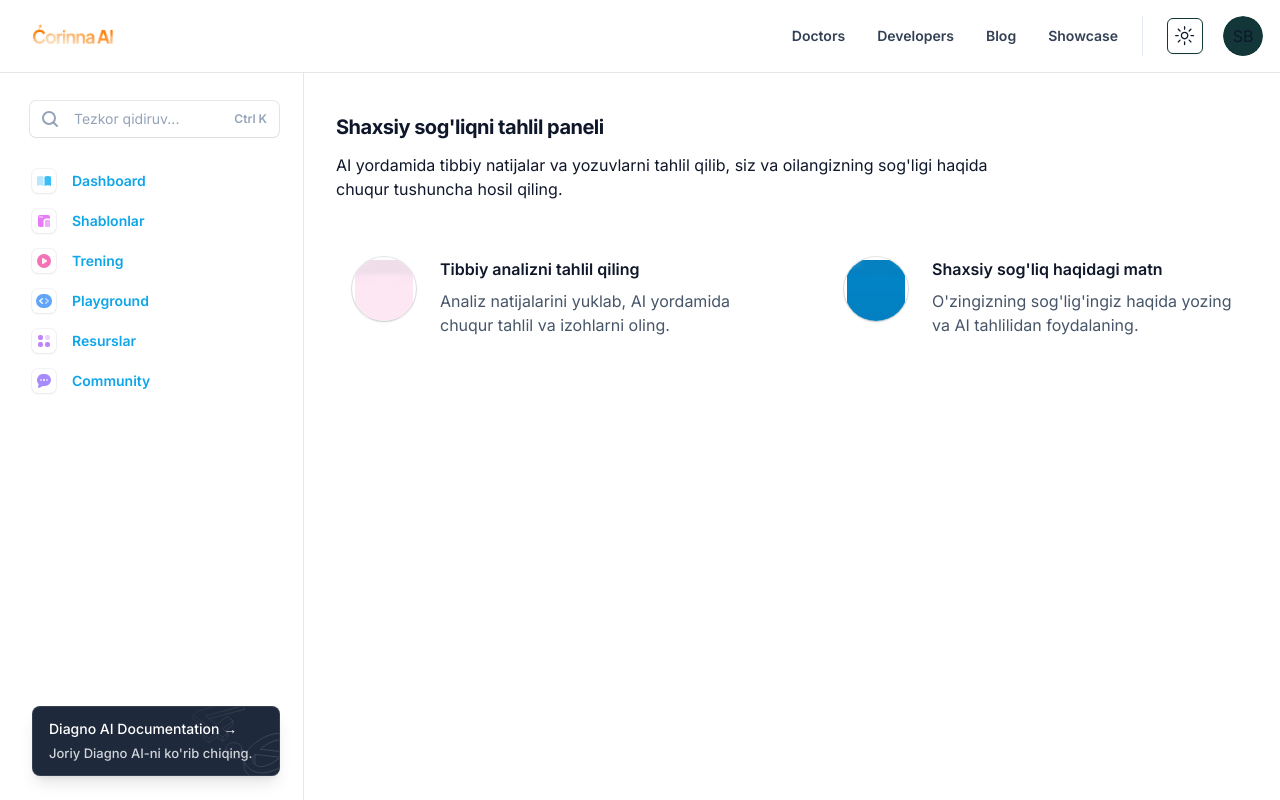
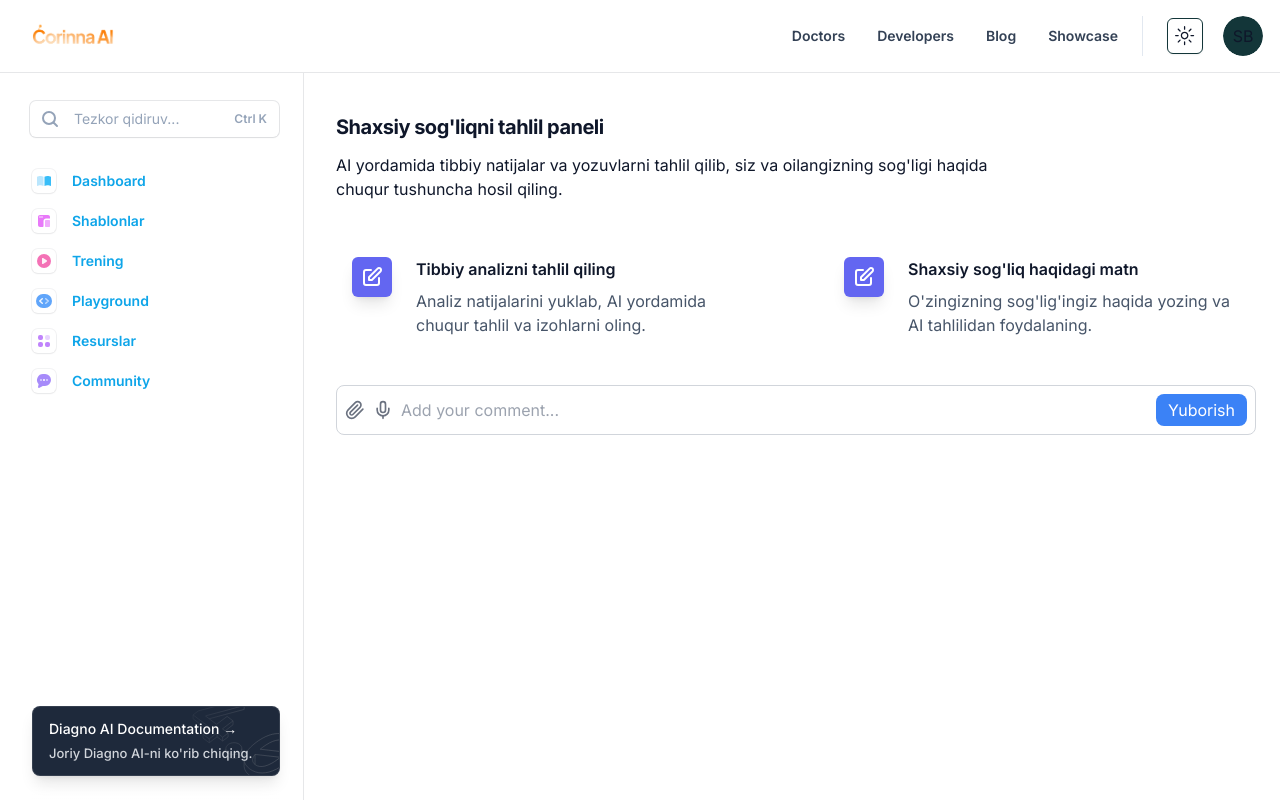
Before and after one commit to Uralov-Berdibek/diagno_ai, a Next.js app: page /dashboard in a window 1280 px wide. Built offline with nearby package versions, Linux system fonts and the light colour scheme; no server answers.

Commit message:
add textarea

```diff
--- a/package.json
+++ b/package.json
@@ -16,6 +16,7 @@
     "@radix-ui/react-dialog": "^1.1.2",
     "@radix-ui/react-dropdown-menu": "^2.1.2",
     "@radix-ui/react-icons": "^1.3.0",
+    "@radix-ui/react-popover": "^1.1.2",
     "@radix-ui/react-separator": "^1.1.0",
     "@radix-ui/react-slot": "^1.1.0",
     "@radix-ui/react-tooltip": "^1.1.4",
@@ -27,6 +28,7 @@
     "next-themes": "^0.4.3",
     "react": "^18",
     "react-dom": "^18",
+    "sonner": "^1.7.1",
     "tailwind-merge": "^2.5.2",
     "tailwindcss-animate": "^1.0.7",
     "zustand": "^5.0.1"
--- a/src/app/dashboard/page.tsx
+++ b/src/app/dashboard/page.tsx
@@ -1,10 +1,47 @@
+'use client';
+
+import React, { useState, useRef } from 'react';
 import MainSection from '../../components/shared/dashboard/main';
+import { Paperclip, Mic } from 'lucide-react';
 
-export default async function Dashboard({ params }: { params: Promise<{ slug: string }> }) {
+export default function Dashboard() {
+  const [comment, setComment] = useState('');
+  const textareaRef = useRef<HTMLTextAreaElement>(null);
+
+  const handleInputChange = (e: React.ChangeEvent<HTMLTextAreaElement>) => {
+    setComment(e.target.value);
+
+    // Adjust the height dynamically
+    if (textareaRef.current) {
+      textareaRef.current.style.height = 'auto'; // Reset height
+      textareaRef.current.style.height = `${textareaRef.current.scrollHeight}px`; // Set to scroll height
+    }
+  };
   return (
     <div className='lg:pl-[21rem] pr-6'>
       <div className='max-w-3xl mx-auto relative z-20 pt-10 xl:max-w-none'>
         <MainSection />
+        <div className='flex items-center space-x-2 border border-gray-300 rounded-lg p-2 my-8'>
+          <div className='flex items-center gap-2'>
+            <button className='text-gray-500 hover:text-gray-700'>
+              <Paperclip size={20} />
+            </button>
+            <button className='text-gray-500 hover:text-gray-700'>
+              <Mic size={20} />
+            </button>
+          </div>
+          <textarea
+            ref={textareaRef}
+            value={comment}
+            onChange={handleInputChange}
+            className='flex-1 border-none resize-none focus:ring-0 focus:outline-none bg-transparent overflow-hidden'
+            placeholder='Add your comment...'
+            rows={1} // Minimum rows
+          />
+          <button className='bg-blue-500 text-white px-3 py-1 rounded-lg hover:bg-blue-600'>
+            Yuborish
+          </button>
+        </div>
       </div>
     </div>
   );
--- a/src/components/shared/dashboard/main.tsx
+++ b/src/components/shared/dashboard/main.tsx
@@ -13,27 +13,24 @@ const MainSection = () => {
         </p>
       </div>
       <ul className='mt-10 grid grid-cols-1 gap-x-16 gap-y-8 xl:grid-cols-2 xl:gap-y-10'>
-        <li className='relative flex items-start p-4 dark:hover:bg-slate-900 hover:rounded-t-lg'>
-          <div className='w-16 h-16 p-[0.1875rem] rounded-full ring-1 ring-slate-900/10 shadow overflow-hidden flex-none dark:bg-indigo-500 dark:highlight-white/20'>
-            <div
-              className='aspect-w-1 aspect-h-1 bg-[length:100%] dark:hidden'
-              style={{
-                backgroundImage: `url(/customization.png)`,
-                backgroundSize: 'cover',
-                backgroundPosition: 'center',
-                height: '100vh',
-              }}
-            ></div>
-            <div
-              className='hidden aspect-w-1 aspect-h-1 bg-[length:100%] dark:block'
-              style={{
-                backgroundImage: `url(/customization.png)`,
-                backgroundSize: 'cover',
-                backgroundPosition: 'center',
-                height: '100vh', // Example height
-              }}
-            ></div>
-          </div>
+        <li className='relative flex items-start p-4 dark:hover:bg-slate-900/15 hover:rounded-t-lg'>
+          <span className='inline-flex items-center justify-center p-2 bg-indigo-500 rounded-md shadow-lg'>
+            <svg
+              className='h-6 w-6 text-white'
+              xmlns='http://www.w3.org/2000/svg'
+              fill='none'
+              viewBox='0 0 24 24'
+              stroke='currentColor'
+              aria-hidden='true'
+            >
+              <path
+                strokeLinecap='round'
+                strokeLinejoin='round'
+                strokeWidth='2'
+                d='M11 5H6a2 2 0 00-2 2v11a2 2 0 002 2h11a2 2 0 002-2v-5m-1.414-9.414a2 2 0 112.828 2.828L11.828 15H9v-2.828l8.586-8.586z'
+              ></path>
+            </svg>
+          </span>
           <div className='peer group flex-auto ml-6'>
             <h3 className='mb-2 font-semibold text-slate-900 dark:text-slate-200'>
               <a
@@ -48,10 +45,10 @@ const MainSection = () => {
                   <path
                     d='M0 0L3 3L0 6'
                     fill='none'
-                    stroke-width='2'
+                    strokeWidth='2'
                     stroke='currentColor'
-                    stroke-linecap='round'
-                    stroke-linejoin='round'
+                    strokeLinecap='round'
+                    strokeLinejoin='round'
                   ></path>
                 </svg>
               </a>
@@ -62,27 +59,24 @@ const MainSection = () => {
           </div>
           <div className='absolute -z-10 -inset-3 rounded-2xl bg-slate-50 dark:bg-slate-800/50 opacity-0 peer-hover:opacity-100 sm:-inset-4'></div>
         </li>
-        <li className='relative flex items-start p-4 dark:hover:bg-slate-900 hover:rounded-t-lg'>
-          <div className='w-16 h-16 p-[0.1875rem] rounded-full ring-1 ring-slate-900/10 shadow overflow-hidden flex-none dark:bg-indigo-500 dark:highlight-white/20'>
-            <div
-              className='aspect-w-1 aspect-h-1 bg-[length:100%] dark:hidden'
-              style={{
-                backgroundImage: `url(/spectronlabs.png)`,
-                backgroundSize: 'cover',
-                backgroundPosition: 'center',
-                height: '100vh',
-              }}
-            ></div>
-            <div
-              className='hidden aspect-w-1 aspect-h-1 bg-[length:100%] dark:block'
-              style={{
-                backgroundImage: `url(/spectronlabs.png)`,
-                backgroundSize: 'cover',
-                backgroundPosition: 'center',
-                height: '100vh',
-              }}
-            ></div>
-          </div>
+        <li className='relative flex items-start p-4 dark:hover:bg-slate-900/15 hover:rounded-t-lg'>
+          <span className='inline-flex items-center justify-center p-2 bg-indigo-500 rounded-md shadow-lg'>
+            <svg
+              className='h-6 w-6 text-white'
+              xmlns='http://www.w3.org/2000/svg'
+              fill='none'
+              viewBox='0 0 24 24'
+              stroke='currentColor'
+              aria-hidden='true'
+            >
+              <path
+                strokeLinecap='round'
+                strokeLinejoin='round'
+                strokeWidth='2'
+                d='M11 5H6a2 2 0 00-2 2v11a2 2 0 002 2h11a2 2 0 002-2v-5m-1.414-9.414a2 2 0 112.828 2.828L11.828 15H9v-2.828l8.586-8.586z'
+              ></path>
+            </svg>
+          </span>
           <div className='peer group flex-auto ml-6'>
             <h3 className='mb-2 font-semibold text-slate-900 dark:text-slate-200'>
               <a
--- /dev/null
+++ b/src/components/ui/input.tsx
@@ -0,0 +1,22 @@
+import * as React from "react"
+
+import { cn } from "@/lib/utils"
+
+const Input = React.forwardRef<HTMLInputElement, React.ComponentProps<"input">>(
+  ({ className, type, ...props }, ref) => {
+    return (
+      <input
+        type={type}
+        className={cn(
+          "flex h-9 w-full rounded-md border border-input bg-transparent px-3 py-1 text-base shadow-sm transition-colors file:border-0 file:bg-transparent file:text-sm file:font-medium file:text-foreground placeholder:text-muted-foreground focus-visible:outline-none focus-visible:ring-1 focus-visible:ring-ring disabled:cursor-not-allowed disabled:opacity-50 md:text-sm",
+          className
+        )}
+        ref={ref}
+        {...props}
+      />
+    )
+  }
+)
+Input.displayName = "Input"
+
+export { Input }
--- /dev/null
+++ b/src/components/ui/popover.tsx
@@ -0,0 +1,33 @@
+"use client"
+
+import * as React from "react"
+import * as PopoverPrimitive from "@radix-ui/react-popover"
+
+import { cn } from "@/lib/utils"
+
+const Popover = PopoverPrimitive.Root
+
+const PopoverTrigger = PopoverPrimitive.Trigger
+
+const PopoverAnchor = PopoverPrimitive.Anchor
+
+const PopoverContent = React.forwardRef<
+  React.ElementRef<typeof PopoverPrimitive.Content>,
+  React.ComponentPropsWithoutRef<typeof PopoverPrimitive.Content>
+>(({ className, align = "center", sideOffset = 4, ...props }, ref) => (
+  <PopoverPrimitive.Portal>
+    <PopoverPrimitive.Content
+      ref={ref}
+      align={align}
+      sideOffset={sideOffset}
+      className={cn(
+        "z-50 w-72 rounded-md border bg-popover p-4 text-popover-foreground shadow-md outline-none data-[state=open]:animate-in data-[state=closed]:animate-out data-[state=closed]:fade-out-0 data-[state=open]:fade-in-0 data-[state=closed]:zoom-out-95 data-[state=open]:zoom-in-95 data-[side=bottom]:slide-in-from-top-2 data-[side=left]:slide-in-from-right-2 data-[side=right]:slide-in-from-left-2 data-[side=top]:slide-in-from-bottom-2",
+        className
+      )}
+      {...props}
+    />
+  </PopoverPrimitive.Portal>
+))
+PopoverContent.displayName = PopoverPrimitive.Content.displayName
+
+export { Popover, PopoverTrigger, PopoverContent, PopoverAnchor }
--- /dev/null
+++ b/src/components/ui/separator.tsx
@@ -0,0 +1,31 @@
+"use client"
+
+import * as React from "react"
+import * as SeparatorPrimitive from "@radix-ui/react-separator"
+
+import { cn } from "@/lib/utils"
+
+const Separator = React.forwardRef<
+  React.ElementRef<typeof SeparatorPrimitive.Root>,
+  React.ComponentPropsWithoutRef<typeof SeparatorPrimitive.Root>
+>(
+  (
+    { className, orientation = "horizontal", decorative = true, ...props },
+    ref
+  ) => (
+    <SeparatorPrimitive.Root
+      ref={ref}
+      decorative={decorative}
+      orientation={orientation}
+      className={cn(
+        "shrink-0 bg-border",
+        orientation === "horizontal" ? "h-[1px] w-full" : "h-full w-[1px]",
+        className
+      )}
+      {...props}
+    />
+  )
+)
+Separator.displayName = SeparatorPrimitive.Root.displayName
+
+export { Separator }
--- a/src/lib/utils.ts
+++ b/src/lib/utils.ts
@@ -1,6 +1,30 @@
-import { type ClassValue, clsx } from "clsx"
-import { twMerge } from "tailwind-merge"
+import { type ClassValue, clsx } from 'clsx';
+import { twMerge } from 'tailwind-merge';
 
 export function cn(...inputs: ClassValue[]) {
-  return twMerge(clsx(inputs))
+  return twMerge(clsx(inputs));
 }
+
+export function byteConverter(bytes: number, decimals?: number, only?: string) {
+  const K_UNIT = 1024;
+  const SIZES = ['Bytes', 'KB', 'MB', 'GB', 'TB', 'PB'];
+
+  if (bytes == 0) return '0 Byte';
+
+  if (only === 'MB') return (bytes / (K_UNIT * K_UNIT)).toFixed(decimals) + ' MB';
+
+  let i = Math.floor(Math.log(bytes) / Math.log(K_UNIT));
+  let resp = parseFloat((bytes / Math.pow(K_UNIT, i)).toFixed(decimals)) + ' ' + SIZES[i];
+
+  return resp;
+}
+
+export function defineImageAndFile(types: string) {
+  const type = types.split('/')[1];
+
+  if (type === 'jpeg' || type === 'png' || type === 'jpg') {
+    return 'image';
+  } else {
+    return 'file';
+  }
+}
```
Also changed, not shown: src/components/ui/table.tsx (added, +120 -0 lines), src/types/index.d.ts (added), 1 other file (tests, documents, lock files or other folders).
